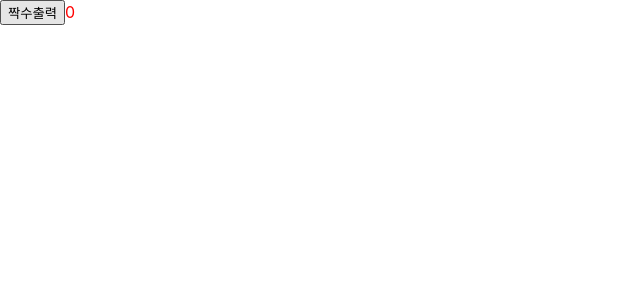
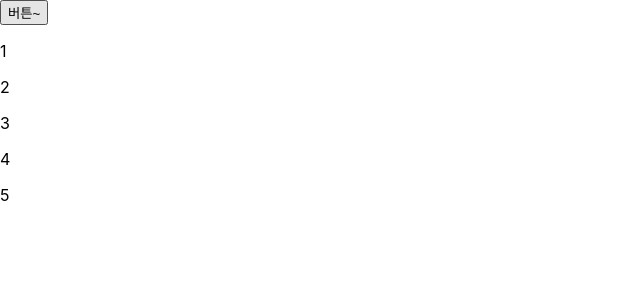
Before and after one commit to ahnsongi6769-del/fe-react-study, a React (Create React App) app: page / in a window 1280 px wide. Shown: the top 300 px of the page, without its empty margins (0-640 px from the left). Built offline with nearby package versions, Linux system fonts and the light colour scheme.

Commit message:
리액트 배열 state 변수사용

```diff
--- a/src/App.js
+++ b/src/App.js
@@ -5,6 +5,7 @@ import State01 from './components/State01';
 import State02 from './components/State02';
 import Export01 from './components/Export01';
 import Quiz01 from './quiz/quiz01/Quiz01';
+import State03 from './components/State03';
 
 
 function App() {
@@ -13,7 +14,8 @@ function App() {
    //return <State01/>
    //return <State02/>
    //return <Export01/>
-   return <Quiz01/>
+   //return <Quiz01/>
+   return <State03/>
 
   // return (
   //   <div className="App">
--- /dev/null
+++ b/src/components/State03.js
@@ -0,0 +1,34 @@
+import { useState } from 'react';
+
+
+function State03() {
+
+    //let arr = [1, 2, 3, 4, 5];
+    let [arr, setArr] = useState([1, 2, 3, 4, 5]);
+    const btn_func = () => {
+        //배열의 값추가
+        //[1,2,3,4,5]
+        //arr.push(9); // [1,2,3,4,5,9]
+        //setArr(arr);//참조 변수라서 화면에 변화가 없음 -> 재랜더링이 발생하지않음
+        //let temp = arr;
+        let temp = [...arr]; //배열의 깊은복사
+        temp.push(9);
+        setArr(temp);
+        console.log(arr);
+    }
+    return (
+        <div>
+            <button onClick={btn_func}>버튼~</button>
+            {
+                arr.map((val) => {
+                    return <p>{val}</p>
+                })
+            }
+
+
+        </div>
+    )
+
+}
+
+export default State03
```
